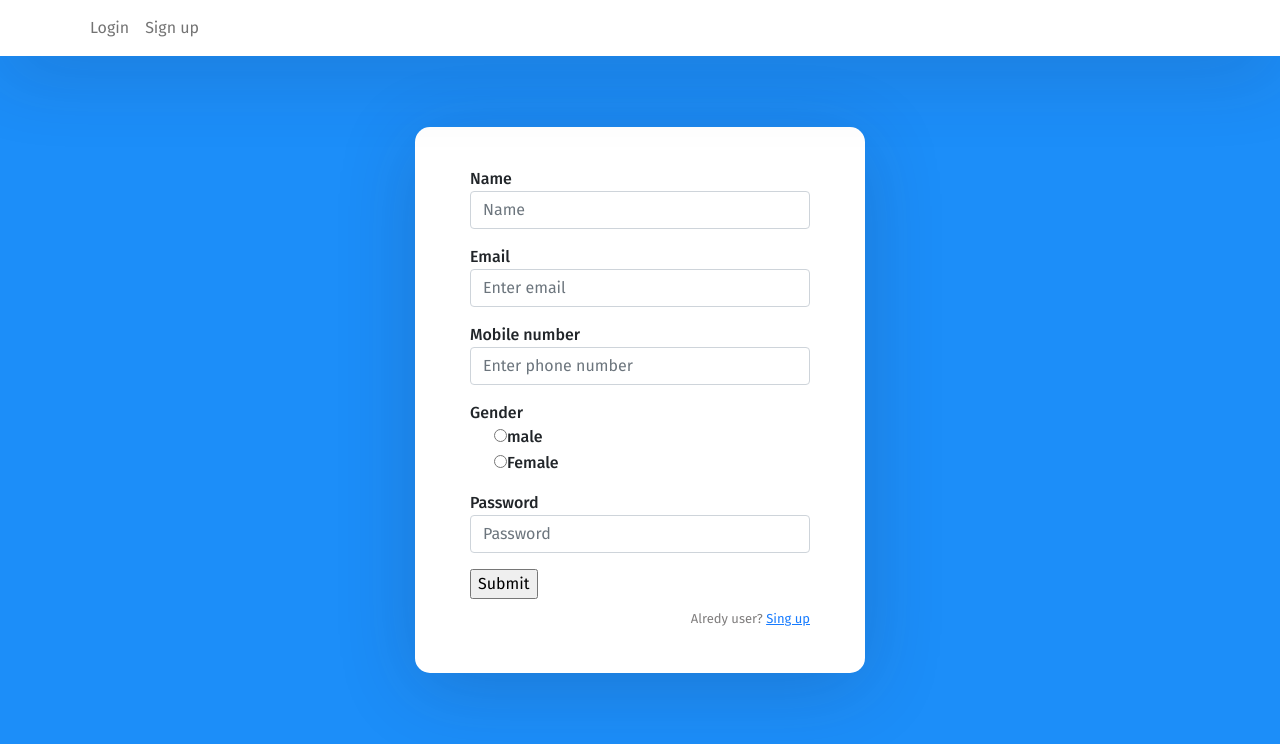
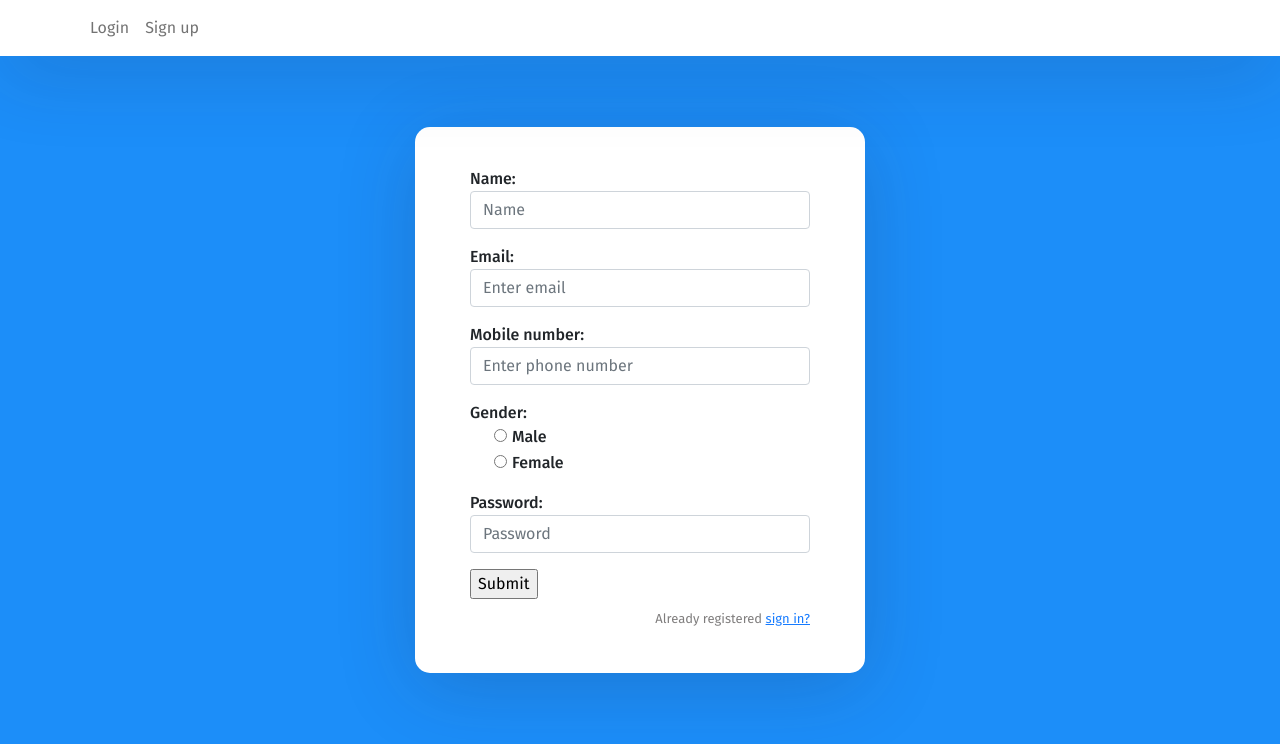
Before and after one commit to RoshanAtDure/loginDashboard, a React (Create React App) app: page /register in a window 1280 px wide. Shown: the top 744 px of the page. Built offline with nearby package versions, Linux system fonts and the light colour scheme.

Commit message:
Minor changes for navbar, login page.

```diff
--- a/src/App.css
+++ b/src/App.css
@@ -24,3 +24,7 @@ App {
 .form-group {
   margin-bottom: 1rem;
 }
+
+.form-check-label {
+  margin-left: 5px;
+}
--- a/src/App.js
+++ b/src/App.js
@@ -1,17 +1,25 @@
 
+import React, { useState } from 'react';
 import { BrowserRouter, HashRouter, Route, Switch, Redirect, Link } from 'react-router-dom';
 import './App.css';
 import Login from "./components/login";
 import SignUp from "./components/signup";
 
-function App() {
+const App = () => {
+
+  const [isNavCollapsed, setIsNavCollapsed] = useState(true);
+  const handleNavCollapse = () => setIsNavCollapsed(!isNavCollapsed);
+
   return (
     <BrowserRouter>
       <div className="App">
         <nav className="navbar navbar-expand-lg navbar-light fixed-top">
           <div className="container">
             {/* <Link className="navbar-brand" to={"/sign-in"}>ABC</Link> */}
-            <div className="collapse navbar-collapse" id="navbarTogglerDemo02">
+            <button class="custom-toggler navbar-toggler" type="button" data-toggle="collapse" data-target="#navbarsExample09" aria-controls="navbarsExample09" aria-expanded={!isNavCollapsed ? true : false} aria-label="Toggle navigation" onClick={handleNavCollapse}>
+              <span class="navbar-toggler-icon"></span>
+            </button>
+            <div class={`${isNavCollapsed ? 'collapse' : ''} navbar-collapse`} id="navbarTogglerDemo02">
               <ul className="navbar-nav ml-auto">
                 <li className="nav-item">
                   <Link className="nav-link" to={"/sign-in"}>Login</Link>
@@ -28,8 +36,8 @@ function App() {
           <div className="auth-inner">
             <Switch>
               <Route exact path='/' component={Login} />
-                <Route path="/sign-in" component={Login} />
-                <Route path="/register" component={SignUp} />
+              <Route path="/sign-in" component={Login} />
+              <Route path="/register" component={SignUp} />
             </Switch>
           </div>
         </div>
--- a/src/components/login.js
+++ b/src/components/login.js
@@ -3,22 +3,30 @@ import { useForm } from "react-hook-form";
 
 function Login() {
   const { register, handleSubmit, watch, formState: { errors } } = useForm();
+  const [errorMsg, setMessagw] = React.useState('')
+  const [isError, setError] = React.useState(false)
 
   const onSubmit = (data) => {
     console.log(data)
+    setError(false)
     var reglocalList = JSON.parse(localStorage.getItem('reglocalList'));
     let checkuserpresnt = reglocalList.filter(obj => obj.Email == data.Email && obj.Password == data.Password)
     console.log(checkuserpresnt)
     if (checkuserpresnt.length > 0) {
+
+    } else {
+      setError(true)
+      setMessagw('Email or password is incorrect!')
     }
   }
 
   return (
     <>
       <form onSubmit={handleSubmit(onSubmit)}>
+
         {/* register your input into the hook by invoking the "register" function */}
         <div className="form-group">
-                    <label>Email address</label>
+          <label>Email address:</label>
           <input className="form-control" placeholder="Enter email"
             {...register("Email", {
               required: true,
@@ -35,16 +43,15 @@ function Login() {
 
         {/* include validation with required or other standard HTML validation rules */}
         <div className="form-group">
-                    <label>Password</label>
-                    <input className="form-control" placeholder="Enter password" {...register("Password", { required: true })} />
+          <label>Password:</label>
+          <input className="form-control" type="password" placeholder="Enter password" {...register("Password", { required: true })} />
           {/* errors will return when field validation fails  */}
-                    {errors.Password && <span className="text-danger">This field is required</span>}
+          {errors.Password && <span className="text-danger">Password is required</span>}
         </div>
 
+        {isError && <div className="text-danger">{errorMsg}</div>}
         <input type="submit" />
-                <p className="forgot-password text-right">
-                    Not user?   <a href="/register">registered</a>
-                </p>
+        <p className="forgot-password text-right">Not user?   <a href="/register">registered</a></p>
       </form>
     </>
   )
--- a/src/components/signup.js
+++ b/src/components/signup.js
@@ -15,11 +15,11 @@ export default function SignUp() {
     } else {
       let checkuserpresnt = reglocalList.filter(obj => obj.Email == data.Email)
       if (checkuserpresnt.length > 0) {
-                setMessagw('user is alredy present')
+        setMessagw('user already present!')
         setError(true)
       } else {
         setError(true)
-                setMessagw('user added successfully')
+        setMessagw('User added successfully!')
         reglocalList.push(data)
         localStorage.setItem('reglocalList', JSON.stringify(reglocalList))
         reset()
@@ -30,7 +30,7 @@ export default function SignUp() {
   return (
     <form onSubmit={handleSubmit(onSubmit)}>
       <div className="form-group">
-                <label>Name</label>
+        <label>Name:</label>
         <input className="form-control" type="text" placeholder="Name"
           {...register("Firstname", {
             required: true,
@@ -45,7 +45,7 @@ export default function SignUp() {
       </div>
 
       <div className="form-group">
-                <label>Email</label>
+        <label>Email:</label>
         <input className="form-control" placeholder="Enter email"
           {...register("Email", {
             required: true,
@@ -59,7 +59,7 @@ export default function SignUp() {
       </div>
 
       <div className="form-group">
-                <label>Mobile number</label>
+        <label>Mobile number:</label>
         <input className="form-control" placeholder="Enter phone number"
           {...register("Mobilenumber", {
             required: true,
@@ -74,20 +74,20 @@ export default function SignUp() {
       </div>
 
       <div className="form-group">
-                <label>Gender</label>
+        <label>Gender:</label>
         <div class="form-check">
           <input {...register("Gender", { required: true })} type="radio" id="exampleRadios1" value="male" />
-                    <label class="form-check-label" for="exampleRadios1">male</label>
+          <label class="form-check-label" for="exampleRadios1"> Male</label>
         </div>
         <div class="form-check">
           <input {...register("Gender", { required: true })} type="radio" id="exampleRadios2" value="Female" />
-                    <label class="form-check-label" for="exampleRadios2">Female</label>
+          <label class="form-check-label" for="exampleRadios2"> Female</label>
         </div>
         {errors.Gender && <span className="text-danger">{errors.Gender.message ? errors.Gender.message : "Please select gender"}</span>}
       </div>
       <div className="form-group">
-                <label>Password</label>
-                <input className="form-control" type="text" placeholder="Password"
+        <label>Password:</label>
+        <input className="form-control" type="password" placeholder="Password"
           {...register("Password", {
             required: true,
             required: 'Password is required',
@@ -99,7 +99,7 @@ export default function SignUp() {
       {isError && <div className="text-danger">{errorMsg}</div>}
       <input type="submit" />
       <p className="forgot-password text-right">
-                Alredy user?   <a href="/">Sing up</a>
+        Already registered <a href="/">sign in?</a>
       </p>
     </form>
   );
```
Lines whose indentation alone changed are shown as unchanged.
